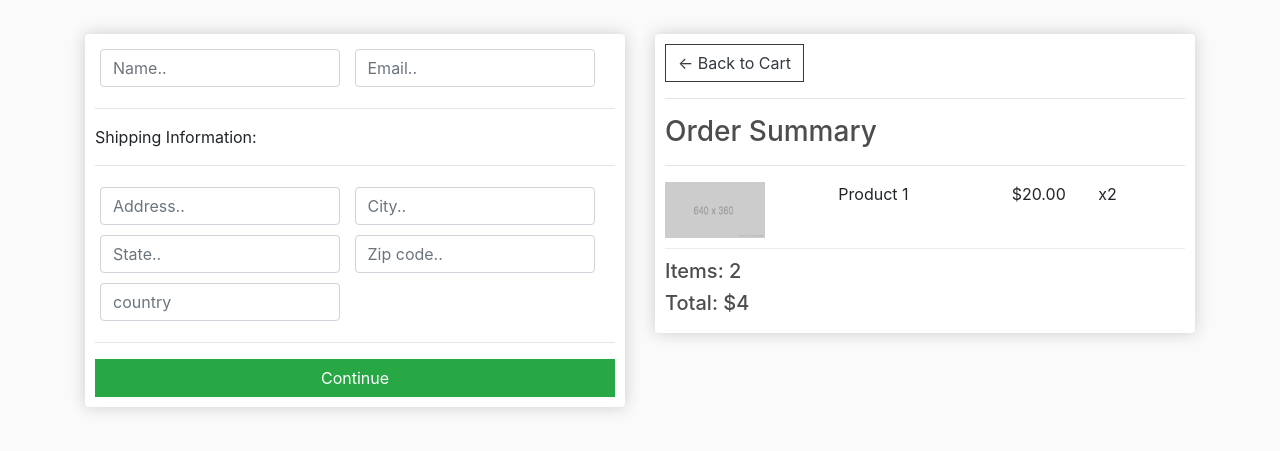
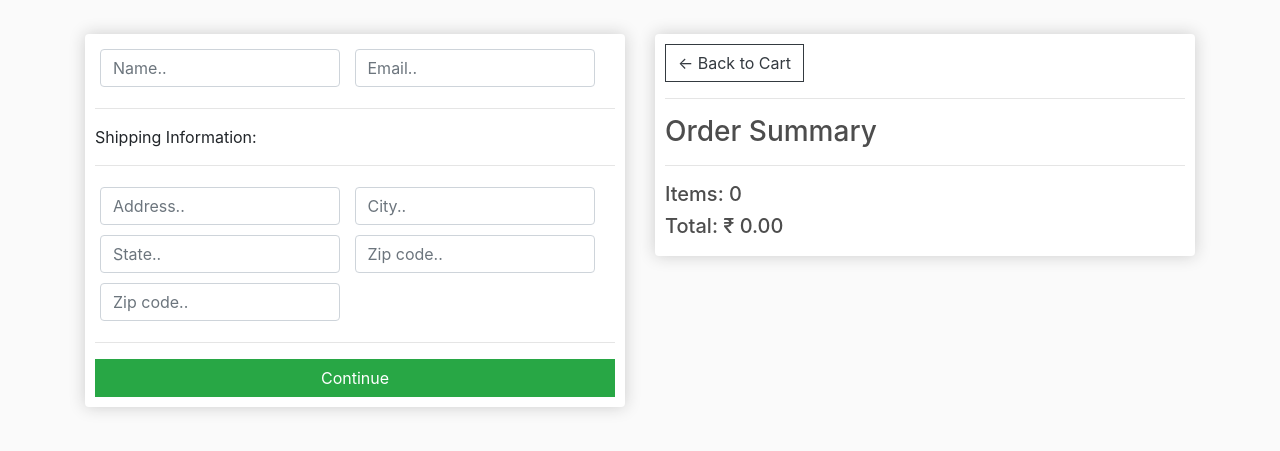
Before and after one commit to Adarsh00077/E-commerce-site, a Django app: page /checkout/ in a window 1280 px wide. Shown: the part 57-508 px from the top of the page. Run offline with Django 3.2, Linux system fonts and the light colour scheme; some libraries are stand-ins or nearby versions.

Commit message:
Rendered cart and checkout

```diff
--- a/ecommerce/store/templates/store/checkout.html
+++ b/ecommerce/store/templates/store/checkout.html
@@ -31,7 +31,7 @@
 							<input class="form-control" type="text" name="zipcode" placeholder="Zip code..">
 						</div>
 						<div class="form-field">
-							<input class="form-control" type="text" name="country" placeholder="country">
+							<input class="form-control" type="text" name="country" placeholder="Zip code..">
 						</div>
 					</div>
 
@@ -53,14 +53,16 @@
 				<hr>
 				<h3>Order Summary</h3>
 				<hr>
+				{% for item in items %}
 				<div class="cart-row">
-					<div style="flex:2"><img class="row-image" src="{% static 'images/placeholder.png' %}"></div>
-					<div style="flex:2"><p>Product 1</p></div>
-					<div style="flex:1"><p>$20.00</p></div>
-					<div style="flex:1"><p>x2</p></div>
+					<div style="flex:2"><img class="row-image" src="{{item.product.imageURL}}"></div>
+					<div style="flex:2"><p>{{item.product.name}}</p></div>
+					<div style="flex:1"><p> &#x20B9 {{item.product.price|floatformat:2}}</p></div>
+					<div style="flex:1"><p>x{{item.quantity}}</p></div>
 				</div>
-				<h5>Items:   2</h5>
-				<h5>Total:   $4</h5>
+				{% endfor %}
+				<h5>Items:   {{order.get_cart_items}}</h5>
+				<h5>Total:  &#x20B9 {{order.get_cart_total|floatformat:2}}</h5>
 			</div>
 		</div>
 	</div>
--- a/ecommerce/store/views.py
+++ b/ecommerce/store/views.py
@@ -1,15 +1,34 @@
+from django.shortcuts import render
 from .models import *
-from django.shortcuts import render
 
 def store(request):
-    products=Product.objects.all()
-    context={'products':products}
-    return render(request,'store/store.html',context)
+	products = Product.objects.all()
+	context = {'products':products}
+	return render(request, 'store/store.html', context)
 
 def cart(request):
-    context={}
-    return render(request,'store/cart.html',context)
+
+	if request.user.is_authenticated:
+		customer = request.user.customer
+		order, created = Order.objects.get_or_create(customer=customer, complete=False)
+		items = order.orderitem_set.all()
+	else:
+		items = []
+		order = {'get_cart_total':0, 'get_cart_items':0}
+
+	context = {'items':items, 'order':order}
+
+	return render(request, 'store/cart.html', context)
 
 def checkout(request):
-    context={}
-    return render(request,'store/checkout.html',context)
+
+	if request.user.is_authenticated:
+		customer = request.user.customer
+		order, created = Order.objects.get_or_create(customer=customer, complete=False)
+		items = order.orderitem_set.all()
+	else:
+		items = []
+		order = {'get_cart_total':0, 'get_cart_items':0}
+
+	context = {'items':items, 'order':order}
+	return render(request, 'store/checkout.html', context)
```
Also changed, not shown: ecommerce/store/templates/store/cart.html (+7 -8 lines).
